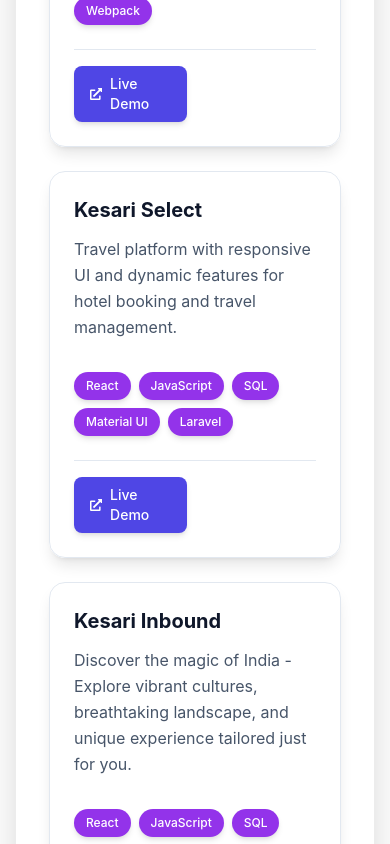
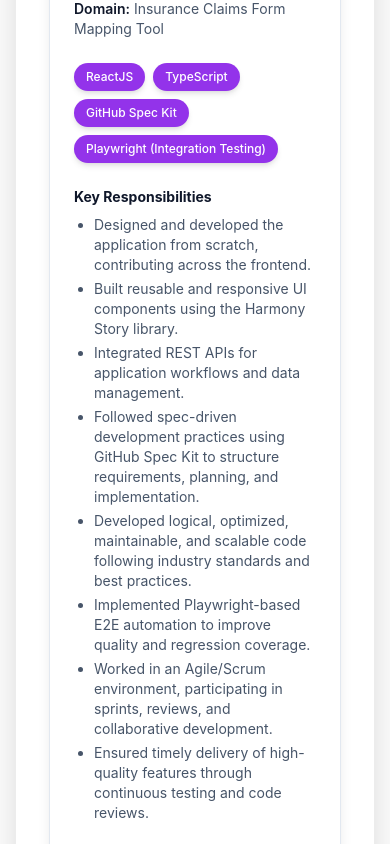
Before and after one commit to hiren-gevariya/my-personal-portfolio, a Next.js app: page / in a window 390 px wide. Shown: the part 7660-8504 px from the top of the page. Built offline with nearby package versions, Linux system fonts and the light colour scheme.

Commit message:
Added new project

```diff
--- a/public/data/portfolioData.ts
+++ b/public/data/portfolioData.ts
@@ -39,8 +39,11 @@
 
 export interface Project {
   name: string;
+  domain?: string;
+  duration?: string;
   description: string;
   technologies: string[];
+  keyResponsibilities?: string[];
   link?: string;
   github?: string;
 }
@@ -192,7 +195,31 @@
   ],
   projects: [
     {
+      name: "Form Mapping Tool",
+      domain: "Insurance Claims Form Mapping Tool",
+      duration: "4 months",
+      description:
+        "Developed an insurance claims form mapping application to streamline the mapping and management of claim form fields and related data workflows.",
+      technologies: [
+        "ReactJS",
+        "TypeScript",
+        "GitHub Spec Kit",
+        "Playwright (Integration Testing)",
+      ],
+      keyResponsibilities: [
+        "Designed and developed the application from scratch, contributing across the frontend.",
+        "Built reusable and responsive UI components using the Harmony Story library.",
+        "Integrated REST APIs for application workflows and data management.",
+        "Followed spec-driven development practices using GitHub Spec Kit to structure requirements, planning, and implementation.",
+        "Developed logical, optimized, maintainable, and scalable code following industry standards and best practices.",
+        "Implemented Playwright-based E2E automation to improve quality and regression coverage.",
+        "Worked in an Agile/Scrum environment, participating in sprints, reviews, and collaborative development.",
+        "Ensured timely delivery of high-quality features through continuous testing and code reviews.",
+      ],
+    },
+    {
       name: "Prosera Agentic AI",
+      domain: "Agentic AI Platform",
       description:
         "Prosera Agentic AI is a platform that allows you to create and manage your own AI agents.",
       technologies: [
@@ -204,27 +231,49 @@
         "Jest",
         "Webpack",
       ],
+      keyResponsibilities: [
+        "Developed features for creating and managing AI agents.",
+        "Built responsive user interfaces using Next.js, React, and TypeScript.",
+        "Integrated REST APIs for agent workflows and data management.",
+        "Implemented application logic using Node.js, ExpressJS, and SQL.",
+        "Wrote automated tests with Jest and maintained a reliable build process with Webpack.",
+      ],
       link: "https://cfg.prosera.io/",
       //github: "https://github.com/prosera/prosera-agentic-ai",
     },
     {
       name: "Kesari Select",
+      domain: "Travel and Hotel Booking Platform",
       description:
         "Travel platform with responsive UI and dynamic features for hotel booking and travel management.",
       technologies: ["React", "JavaScript", "SQL", "Material UI", "Laravel"],
+      keyResponsibilities: [
+        "Developed responsive travel and hotel booking interfaces using React and Material UI.",
+        "Implemented dynamic features for hotel search, booking, and travel management workflows.",
+        "Integrated backend services and SQL data flows through Laravel APIs.",
+        "Improved usability and consistency across customer-facing booking experiences.",
+      ],
       link: "https://www.kesariselect.com/",
       //github: "https://github.com/username/hrm-management-system",
     },
     {
       name: "Kesari Inbound",
+      domain: "Inbound Travel Platform",
       description:
         "Discover the magic of India - Explore vibrant cultures, breathtaking landscape, and unique experience tailored just for you.",
       technologies: ["React", "JavaScript", "SQL", "Material UI", "Laravel"],
+      keyResponsibilities: [
+        "Developed responsive interfaces for exploring destinations, cultures, and travel experiences in India.",
+        "Built reusable React components with Material UI for consistent page layouts.",
+        "Integrated SQL-backed Laravel services for dynamic travel content and workflows.",
+        "Collaborated on responsive and accessible user experiences across screen sizes.",
+      ],
       link: "https://inbound.kesariselect.com/",
       //github: "https://github.com/username/hrm-management-system",
     },
     {
       name: "E-Commerce Platform",
+      domain: "E-Commerce Platform",
       description:
         "E-Commerce Platform is a platform that allows you to create and manage your own e-commerce store.",
       technologies: [
@@ -236,11 +285,18 @@
         "HTML5",
         "CSS3",
       ],
+      keyResponsibilities: [
+        "Developed storefront and management features for creating and operating e-commerce stores.",
+        "Built responsive React interfaces with reusable HTML and CSS components.",
+        "Implemented product and store workflows using Redux Toolkit for state management.",
+        "Integrated SQL and Elasticsearch services to support structured data and search experiences.",
+      ],
       link: "https://example.com",
       //github: "https://github.com/username/ecommerce",
     },
     {
       name: "HRM Management System",
+      domain: "Human Resources Management",
       description:
         "HRM Management System is a platform that allows you to create and manage your own HRM system.",
       technologies: [
@@ -251,11 +307,18 @@
         "ExpressJS",
         "Material UI",
       ],
+      keyResponsibilities: [
+        "Developed modules for managing human resources workflows and employee data.",
+        "Built responsive interfaces using React and Material UI.",
+        "Implemented backend services with ExpressJS and MongoDB.",
+        "Integrated SQL-based data workflows and maintained reusable application components.",
+      ],
       //link: "https://example.com",
       //github: "https://github.com/username/hrm-management-system",
     },
     {
       name: "Optimize",
+      domain: "Hospital and Surgery Management",
       description:
         "Hospital and surgery management system with responsive UI and dynamic features like to manage patients, doctors, appointments, and more.",
       technologies: [
@@ -269,11 +332,18 @@
         "HTML5",
         "CSS3",
       ],
+      keyResponsibilities: [
+        "Developed modules for managing patients, doctors, appointments, and surgery workflows.",
+        "Built responsive React interfaces with reusable HTML and CSS components.",
+        "Integrated MySQL and IndexedDB data flows for application operations and local persistence.",
+        "Implemented state management using Redux and backend services with Node.js and ExpressJS.",
+      ],
       //link: "https://example.com",
       //github: "https://github.com/username/hrm-management-system",
     },
     {
       name: "Plates",
+      domain: "Merchant and Grocery Management",
       description:
         "Merchant and grocery management system with responsive UI and dynamic features like to manage merchants, products, orders, and more.",
       technologies: [
@@ -285,19 +355,33 @@
         "HTML5",
         "CSS3",
       ],
+      keyResponsibilities: [
+        "Developed management workflows for merchants, products, grocery orders, and related operations.",
+        "Built responsive React interfaces using reusable HTML and CSS components.",
+        "Implemented backend APIs with Node.js and ExpressJS.",
+        "Integrated MySQL data flows to support merchant, inventory, and order management.",
+      ],
       //link: "https://example.com",
       //github: "https://github.com/username/hrm-management-system",
     },
     {
       name: "Namable",
+      domain: "Domain Marketplace",
       description:
         "Domain buying and selling platform with responsive UI and dynamic features like to buy and sell domains.",
       technologies: ["React", "JavaScript", "BootStrap 4", "HTML5", "CSS"],
+      keyResponsibilities: [
+        "Developed responsive interfaces for buying and selling domain names.",
+        "Implemented dynamic domain marketplace features using React and JavaScript.",
+        "Built reusable layouts and components with Bootstrap 4, HTML5, and CSS.",
+        "Improved the browsing and transaction experience across supported screen sizes.",
+      ],
       //link: "https://example.com",
       //github: "https://github.com/username/hrm-management-system",
     },
     {
       name: "CideKick",
+      domain: "Manpower and Event Management",
       description:
         "Admin panel for manpower and event management with responsive UI and dynamic features like to manage manpower, events, bookings, and more.",
       technologies: [
@@ -310,6 +394,12 @@
         "NodeJs",
         "ExpressJS",
         "MySql",
+      ],
+      keyResponsibilities: [
+        "Developed admin workflows for managing manpower, events, bookings, and related operations.",
+        "Built responsive React interfaces using Bootstrap, HTML5, and CSS.",
+        "Implemented application state management with Redux.",
+        "Integrated Node.js, ExpressJS, and MySQL services for operational data management.",
       ],
       //link: "https://example.com",
       //github: "https://github.com/username/hrm-management-system",
--- a/src/components/Projects.tsx
+++ b/src/components/Projects.tsx
@@ -14,22 +14,30 @@
           Projects
         </h2>
       </div>
-      <div className="grid grid-cols-1 md:grid-cols-2 lg:grid-cols-3 gap-6 items-stretch">
+      <div className="grid grid-cols-1 md:grid-cols-2 lg:grid-cols-3 gap-6 items-stretch auto-rows-fr">
         {data.map((project, index) => (
           <div
             key={index}
-            className="group bg-white/90 dark:bg-slate-800/90 backdrop-blur-sm rounded-2xl p-6 shadow-lg hover:shadow-2xl transition-all duration-300 hover-lift border border-slate-200 dark:border-slate-700 hover:border-indigo-400 dark:hover:border-indigo-500 flex flex-col h-full"
+            className="group bg-white/90 dark:bg-slate-800/90 backdrop-blur-sm rounded-2xl p-6 shadow-lg hover:shadow-2xl transition-all duration-300 hover-lift border border-slate-200 dark:border-slate-700 hover:border-indigo-400 dark:hover:border-indigo-500 flex flex-col h-full min-h-full"
             style={{ animationDelay: `${index * 0.1}s` }}
           >
-            <div className="mb-4 flex-grow">
-              <h3 className="text-xl md:text-2xl font-bold text-slate-900 dark:text-white mb-3 group-hover:text-indigo-600 dark:group-hover:text-indigo-400 transition-colors">
+            <div className="mb-4 min-h-[220px]">
+              <h3 className="min-h-[40px] text-xl md:text-2xl font-bold text-slate-900 dark:text-white mb-3 group-hover:text-indigo-600 dark:group-hover:text-indigo-400 transition-colors">
                 {project.name}
               </h3>
               <p className="text-slate-600 dark:text-slate-300 leading-relaxed mb-4">
                 {project.description}
               </p>
+              {project.domain ? (
+                <p className="text-sm text-slate-600 dark:text-slate-300 mb-2">
+                  <span className="font-semibold text-slate-900 dark:text-white">
+                    Domain:
+                  </span>{" "}
+                  {project.domain}
+                </p>
+              ) : null}
             </div>
-            <div className="flex flex-wrap gap-2 mb-6">
+            <div className="flex flex-wrap content-start gap-2 mb-6 min-h-[72px]">
               {project.technologies.map((tech, idx) => (
                 <span
                   key={idx}
@@ -38,6 +46,28 @@
                   {tech}
                 </span>
               ))}
+            </div>
+            {project.keyResponsibilities?.length ? (
+              <div className="mb-6 min-h-[220px]">
+                <h4 className="text-sm font-bold text-slate-900 dark:text-white mb-2">
+                  Key Responsibilities
+                </h4>
+                <ul className="list-disc pl-5 space-y-1 text-sm text-slate-600 dark:text-slate-300">
+                  {project.keyResponsibilities.map((responsibility, idx) => (
+                    <li key={idx}>{responsibility}</li>
+                  ))}
+                </ul>
+              </div>
+            ) : null}
+            <div className="min-h-[24px] mb-6">
+              {project.duration ? (
+                <p className="text-sm text-slate-600 dark:text-slate-300">
+                  <span className="font-semibold text-slate-900 dark:text-white">
+                    Duration:
+                  </span>{" "}
+                  {project.duration}
+                </p>
+              ) : null}
             </div>
             <div className="grid grid-cols-2 gap-4 pt-4 border-t border-slate-200 dark:border-slate-700 mt-auto">
               {project.link ? (
```
Also changed, not shown: 1 other file (tests, documents, lock files or other folders).
